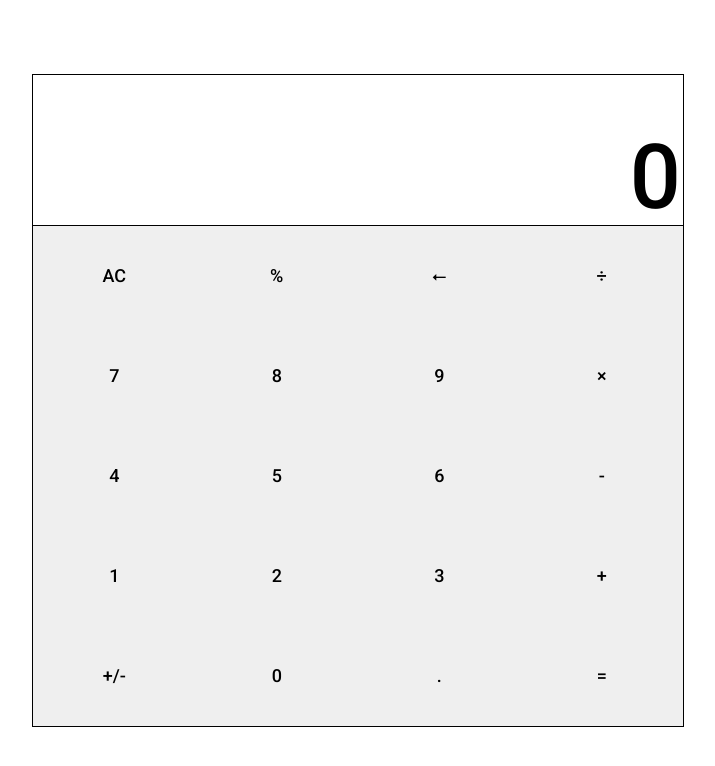
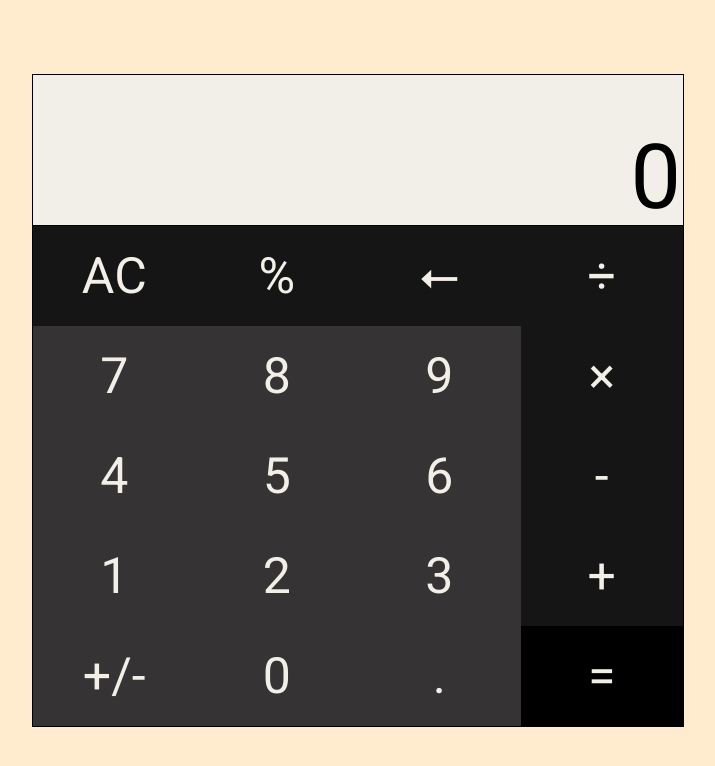
Before and after one commit to drApples/Calculator, a website: page index.html in a window 1280 px wide. Both pictures are taken after a click on the button "AC". Shown: the whole page, without its empty margins (282-997 px from the left). Drawn offline with Linux system fonts and the light colour scheme.

Commit message:
added simple css and improved keyboard support

```diff
--- a/index.html
+++ b/index.html
@@ -4,7 +4,7 @@
     <meta charset="UTF-8">
     <link href="style.css" rel="stylesheet">
     <link rel="preconnect" href="https://fonts.gstatic.com">
-    <link href="https://fonts.googleapis.com/css2?family=Roboto:wght@500&display=swap" rel="stylesheet">
+    <link href="https://fonts.googleapis.com/css2?family=Roboto:wght@400&display=swap" rel="stylesheet">
 </header>
 
 <body>
@@ -13,26 +13,26 @@
             <div id="outputTop"></div>
             <div id="outputBottom">0</div>
             <div class="controls">
-                <button class="delete" id="ac">AC</button>
-                <button class="modifyNumber" id="percentage">%</button>
-                <button class="delete" id="backspace">⭠</button>
-                <button class="operator" id="divide" data-symbol="/">÷</button>
-                <button class="number" id="7">7</button>
-                <button class="number" id="8">8</button>
-                <button class="number" id="9">9</button>
-                <button class="operator" id="add" data-symbol="*">×</button>
-                <button class="number" id="4">4</button>
-                <button class="number" id="5">5</button>
-                <button class="number" id="6">6</button>
-                <button class="operator" id="subtract" data-symbol="-">-</button>
-                <button class="number" id="1">1</button>
-                <button class="number" id="2">2</button>
-                <button class="number" id="3">3</button>
-                <button class="operator" id="ad" data-symbol="+">+</button>
-                <button class="modifyNumber" id="changeSign">+/-</button>
-                <button class="number" id="0">0</button>
-                <button class="modifyNumber" id="addDecimal">.</button>
-                <button id="equal">=</button>
+                <button class="delete" id="ac" data-key="Escape">AC</button>
+                <button class="modifyNumber" id="percentage" data-key="%">%</button>
+                <button class="delete" id="backspace" data-key="Backspace">⭠</button>
+                <button class="operator" id="divide" data-symbol="÷" data-key="/">÷</button>
+                <button class="number" id="7" data-key="7">7</button>
+                <button class="number" id="8" data-key="8">8</button>
+                <button class="number" id="9" data-key="9">9</button>
+                <button class="operator" id="add" data-symbol="×" data-key="*">×</button>
+                <button class="number" id="4" data-key="4">4</button>
+                <button class="number" id="5" data-key="5">5</button>
+                <button class="number" id="6" data-key="6">6</button>
+                <button class="operator" id="subtract" data-symbol="-" data-key="-">-</button>
+                <button class="number" id="1" data-key="1">1</button>
+                <button class="number" id="2" data-key="2">2</button>
+                <button class="number" id="3" data-key="3">3</button>
+                <button class="operator" id="ad" data-symbol="+" data-key="+">+</button>
+                <button class="modifyNumber" id="changeSign" data-key="s">+/-</button>
+                <button class="number" id="0" data-key="0">0</button>
+                <button class="modifyNumber" id="addDecimal" data-key=".">.</button>
+                <button id="equal" data-key="=">=</button>
             </div>
         </div>
     </div>
--- a/script.js
+++ b/script.js
@@ -8,10 +8,12 @@ const equal = document.getElementById('equal');
 const percentage = document.getElementById('percentage');
 const addDecimal = document.getElementById('addDecimal');
 const changeSign = document.getElementById('changeSign');
+const buttons = document.querySelectorAll('button');
 let input1 = '0';
 let input2 = null;
 let operator = null;
 let result = null;
+let object;
 
 percentage.addEventListener('click', () => modifyInput(percentFun));
 addDecimal.addEventListener('click', () => modifyInput(decimalFun));
@@ -23,6 +25,7 @@ window.addEventListener('keydown', e => keysupport(e.key));
 
 numbers.forEach(element => element.addEventListener('click', e => chooseInput(e.target.id)));
 operators.forEach(element => element.addEventListener('click', e => getOperator(e.target.attributes['data-symbol'].value)));
+buttons.forEach(element => element.addEventListener('click', e => addTransition(e.target)))
 
 function chooseInput(number) {
     if (operator === null) {
@@ -39,7 +42,7 @@ function chooseInput(number) {
     }
 }
 
-function getOperator(operatorInput){
+function getOperator(operatorInput) {
     if (input1 === null) {
         return;
     }
@@ -63,7 +66,7 @@ function getOperator(operatorInput){
     }
 }
 
-function clear(){
+function clear() {
     input1 = '0';
     input2 = null;
     operator = null;
@@ -175,11 +178,11 @@ function signFun(input) {
 }
 
 function operate(operator) {
-    if(operator === '÷'){
+    if (operator === '÷') {
+        operator = '/';
+    }
+    else if (operator === '×') {
         operator = '*';
-    }
-    else if(operator === '×'){
-        operator = '/';
     }
     switch (operator) {
         case '/':
@@ -251,29 +254,18 @@ function fitNumber(string) {
     return string.substr(0, 10) + `${+string.charAt(10) + 1}`;
 }
 
+function addTransition(object) {
+    object.classList.add('transition');
+    setTimeout(() => object.classList.remove('transition'), 150);
+}
+
 function keysupport(key) {
-    if(/\d/.test(key)){
-        chooseInput(key);
-    }
-    else if(/\/|\+|-|\*/.test(key)){
-        getOperator(key);
-    }
-    else if(key === 'Enter' || key === '='){
-        equalFun();
-    }
-    else if(key === 'Escape'){
-        clear();
-    }
-    else if(key === 'Backspace'){
-        modifyInput(deleteNum);
-    }
-    else if(key === '%'){
-        modifyInput(percentFun);
-    }
-    else if(key === '.'){
-        modifyInput(decimalFun);
-    }
-    else if(key === 's'){
-        modifyInput(signFun);
+    buttons.forEach(object => {
+        if (object.attributes['data-key'].value === key) {
+            object.click();
+        }
+    })
+    if (key === 'Enter') {
+        buttons[19].click();
     }
 }
--- a/style.css
+++ b/style.css
@@ -6,6 +6,7 @@ body{
     height: 100%;
     width: 100%;
     font-family: 'Roboto', sans-serif;
+    background-color: blanchedalmond;
 }
 
 .calculator{
@@ -16,6 +17,7 @@ body{
     width: 650px;
     border: 1px solid black;
     padding: 0;
+    background-color: rgb(241, 239, 231);
 }
 
 #outputTop{
@@ -50,12 +52,29 @@ body{
 
 button{
     padding: 0;
+    background-color: rgb(22, 21, 21);
     margin: 0;
     border: none;
-    font-size: large;
+    outline: none;
+    color: rgb(241, 239, 231);
+    font-size: 50px;
     font-family: 'Roboto', sans-serif;
+}
+
+.number, #changeSign, #addDecimal{
+    background-color: rgb(53, 51, 51);
+}
+
+#equal{
+    background-color: rgb(0, 0, 0);
 }
 
 button:hover{
     cursor: pointer;
+    color: blanchedalmond;
 }
+
+.transition{
+    color: blanchedalmond;
+    border: 1px solid blanchedalmond;
+}
```
